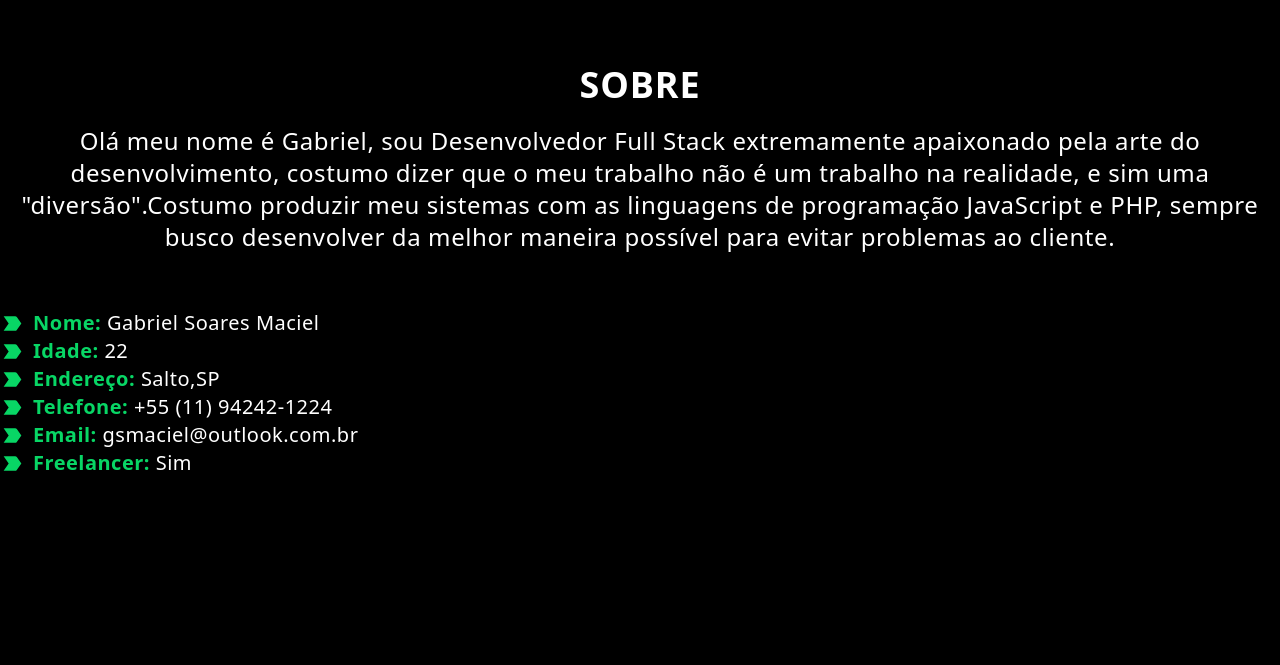
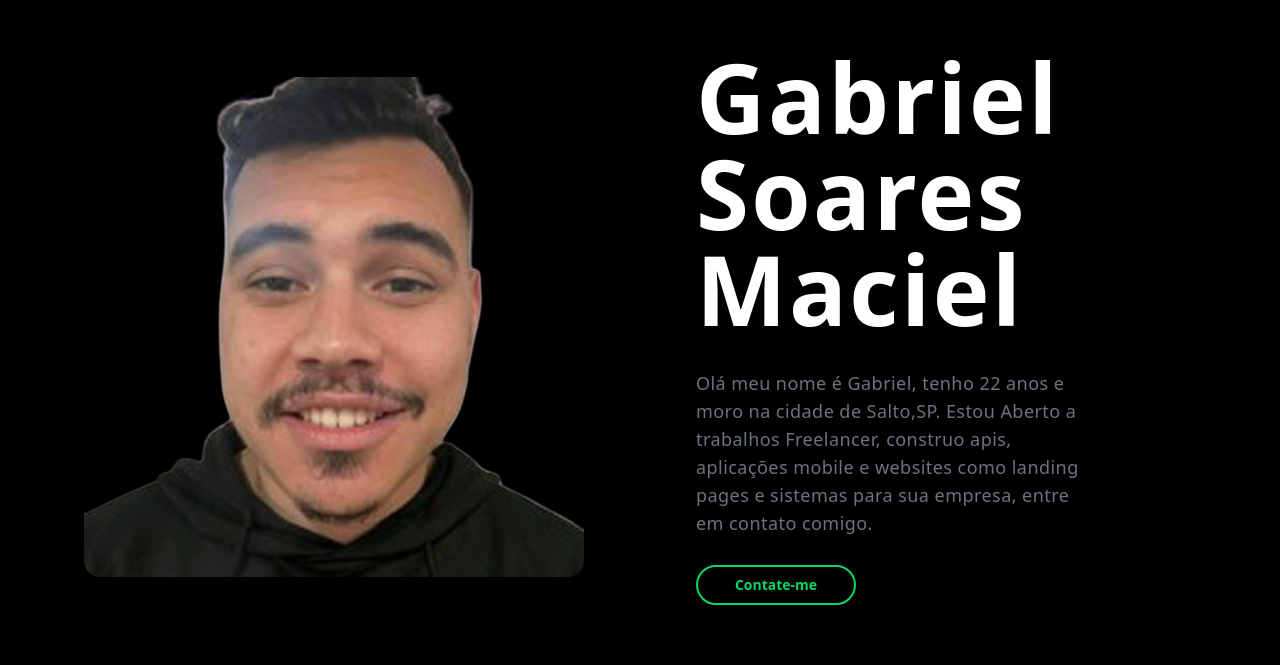
Before and after one commit to GabrielSoares-Dev/Portfolio-v2, a Next.js app: page / in a window 1280 px wide. Shown: the part 915-1580 px from the top of the page. Built offline with nearby package versions, Linux system fonts and the light colour scheme.

Commit message:
change about

```diff
--- a/src/app/(components)/About/index.tsx
+++ b/src/app/(components)/About/index.tsx
@@ -1,40 +1,42 @@
-/* eslint-disable react/no-unescaped-entities */
+/* eslint-disable @next/next/no-img-element */
 'use client'
 import { useAbout } from './hooks'
-import { personInformations } from './domains'
-import PersonInfo from './components/PersonInfo'
+import Button from '@/components/Button'
+import Image from 'next/image'
 
 export default function About() {
   const { ref } = useAbout()
   return (
-    <section
-      ref={ref}
-      id="about"
-      className="container mx-auto w-screen mt-[10rem]"
-    >
-      <div className="flex  flex-col ">
-        <div className="flex justify-center">
-          <h1 className="text-white text-4xl font-bold">SOBRE</h1>
-        </div>
-        <div className="flex justify-center mt-5 ">
-          <p className="text-white m-0 text-center text-2xl font-medium">
-            Olá meu nome é Gabriel, sou Desenvolvedor Full Stack extremamente
-            apaixonado pela arte do desenvolvimento, costumo dizer que o meu
-            trabalho não é um trabalho na realidade, e sim uma
-            "diversão".Costumo produzir meu sistemas com as linguagens de
-            programação JavaScript e PHP, sempre busco desenvolver da melhor
-            maneira possível para evitar problemas ao cliente.
-          </p>
-        </div>
-
-        <div className="mt-14 flex flex-col">
-          {personInformations.map((element) => (
-            <PersonInfo
-              key={element.id}
-              label={element.label}
-              value={element.value}
-            />
-          ))}
+    <section className="py-36 bg-blueGray-50 overflow-hidden">
+      <div className="container px-4 mx-auto">
+        <div className="flex flex-wrap lg:items-center -m-8 lg:-m-14">
+          <div className="w-full md:w-1/2 p-8 lg:p-14">
+            <div className="relative max-w-max mx-auto lg:ml-auto lg:mr-0 overflow-hidden rounded-2xl">
+              <Image
+                width={500}
+                height={400}
+                className="transform  hover:scale-105 transition ease-in-out duration-1000"
+                src="/images/eu.jpg"
+                alt="eu"
+              />
+            </div>
+          </div>
+          <div className="w-full md:w-1/2 p-8 lg:p-14">
+            <div className="md:max-w-sm">
+              <h2 className="mb-8 text-white text-6xl md:text-8xl xl:text-10xl font-bold font-heading tracking-px-n leading-none">
+                Gabriel Soares Maciel
+              </h2>
+              <p className="mb-7 text-lg text-gray-500 font-medium">
+                Olá meu nome é Gabriel, tenho 22 anos e moro na cidade de
+                Salto,SP. Estou Aberto a trabalhos Freelancer, construo apis,
+                aplicações mobile e websites como landing pages e sistemas para
+                sua empresa, entre em contato comigo.
+              </p>
+            </div>
+            <div className="md:w-40">
+              <Button label="Contate-me" variant="secondary" />
+            </div>
+          </div>
         </div>
       </div>
     </section>
--- a/src/app/(components)/Introduction/index.tsx
+++ b/src/app/(components)/Introduction/index.tsx
@@ -36,7 +36,7 @@ export default function Introduction() {
             </div>
           </div>
 
-          <div className="h-72 overflow-hidden cursor-none  lg:h-auto xl:w-5/12">
+          <div className="h-72 overflow-hidden   lg:h-auto xl:w-5/12">
             <Lottie options={options} isClickToPauseDisabled />
           </div>
         </section>
```
Also changed, not shown: public/images/eu.jpg (added).
